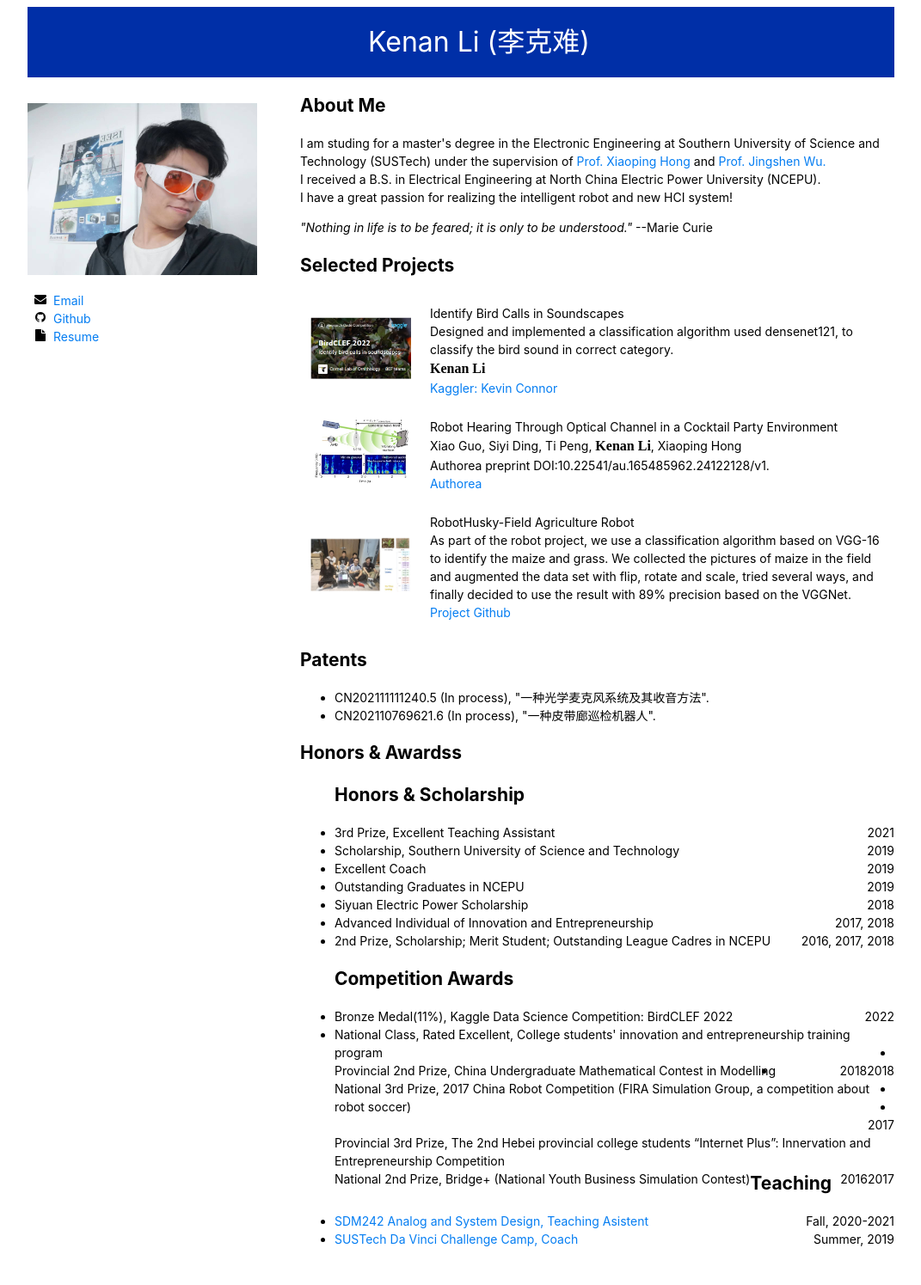
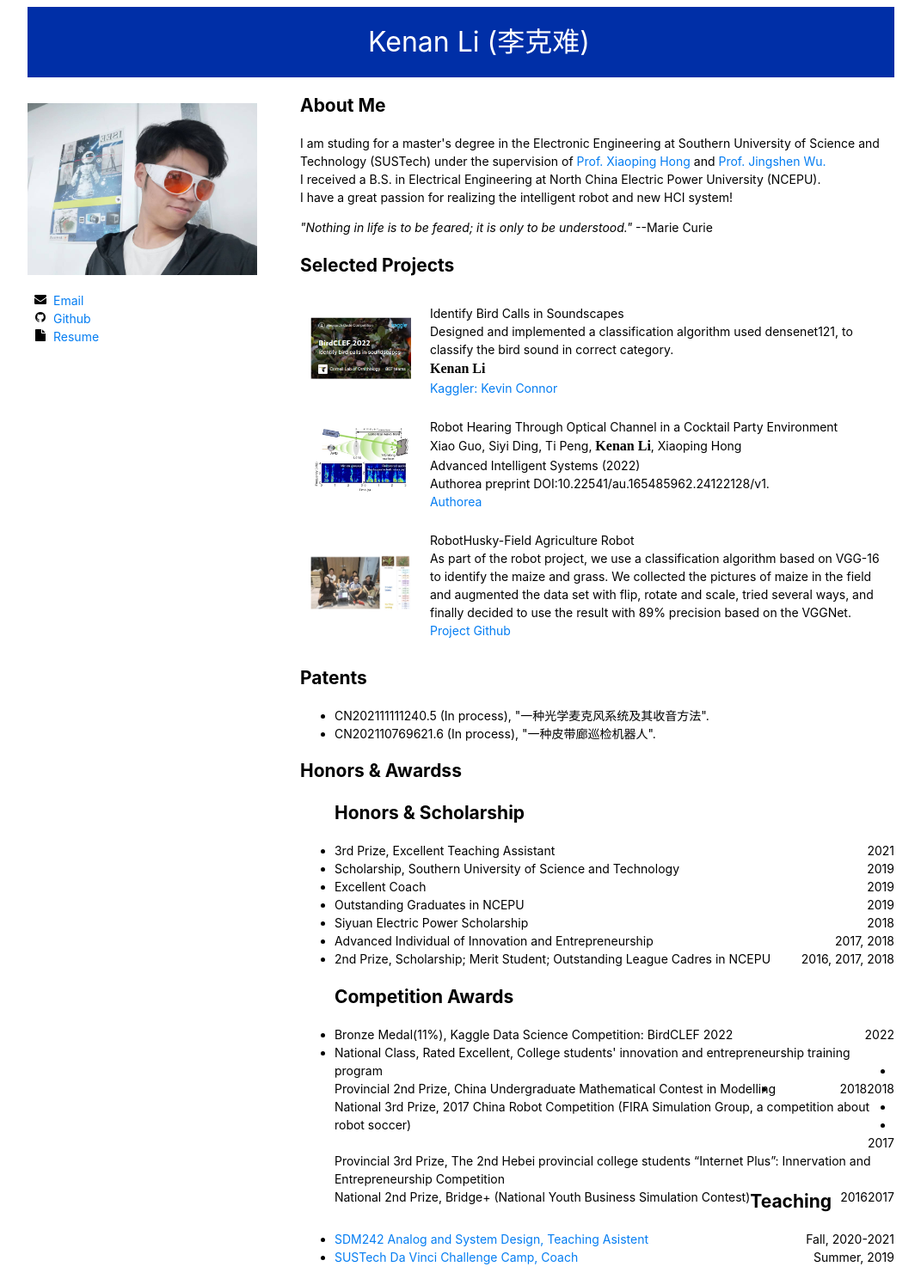
Before and after one commit to ConnorKevin/ConnorKevin.github.io, a Jekyll site: the page index.html, which Jekyll copies as it is, in a window 1280 px wide. Shown: the whole page at 86% size, without its empty margins (104-1175 px from the left). Built offline with Jekyll 4.4.1, drawn with Linux system fonts in a browser that asks for light colours; before the commit the page ends 1474 px from its top, so only the background shows below that.

Commit message:
Update index.html

```diff
--- a/index.html
+++ b/index.html
@@ -131,6 +131,7 @@
 			<a href="", style="color : #000000;">Ti Peng</a>,
 			<a href="", style="color : #000000;"><strong>Kenan Li</strong></a>,
 			<a href="https://isee.technology/people/", style="color : #000000;">Xiaoping Hong</a><br/>
+	        Advanced Intelligent Systems (2022)<br/>
 	        Authorea preprint DOI:10.22541/au.165485962.24122128/v1.<br/>
 			<a href="https://www.authorea.com/users/486008/articles/571201-supporting-information-for-robot-hearing-through-optical-channel-in-a-cocktail-party-environment">Authorea</a>
 		    </td>
```
